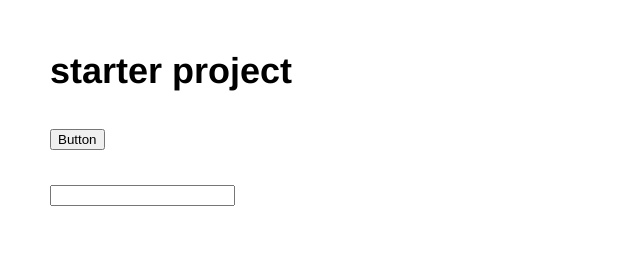
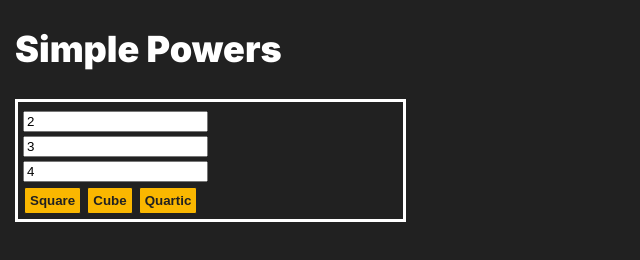
Before and after one commit to Kelley-rosa/HW3, a plain HTML site: page index.html in a window 1280 px wide. Shown: the whole page, without its empty margins (0-640 px from the left). Drawn offline with Linux system fonts and the light colour scheme.

Commit message:
added code per hw3 instructions

```diff
--- a/index.html
+++ b/index.html
@@ -1,23 +1,23 @@
 <!DOCTYPE html>
 <html>
-
     <head>
         <meta charset="utf-8">
-    <title>starter code</title>
+        <title>HW3</title>
+
         <link rel="stylesheet" type="text/css" href="site.css">
     </head>
+    <body>
+        <h1>Simple Powers</h1>
+        <div class="main">
+            <input type="text" val="" id="textbox1"><br>
+            <input type="text" val="" id="textbox2"><br>
+            <input type="text" val="" id="textbox3"><br>
 
-<body>
-<h2>starter project</h2>
-
-<button type="button" id="button1">Button</button>
-<div>
-    <br />
-    <input type="text" val="starting value" text="hello" id="textbox1" />
-    <br />
+            <button type="button" id="button1" onclick="squared()">Square</button>
+            <button type="button" id="button2">Cube</button>
+            <button type="button" id="button3">Quartic</button><br>
         </div>
 
         <script src="main.js"></script>
     </body>
-
 </html>
--- a/main.js
+++ b/main.js
@@ -1,7 +1,67 @@
+let origArray = [2,3,4];
+
 document.addEventListener("DOMContentLoaded", function (event) {
 
-    document.getElementById("button1").addEventListener("click", function () {
+    /**** INITIAL TEXTBOX POPULATION ****/
+    document.getElementById("textbox1").value = origArray[0];
+    document.getElementById("textbox2").value = origArray[1];
+    document.getElementById("textbox3").value = origArray[2];
+    console.log("After DOM Successful");
 
-        document.getElementById("textbox1").value = "success";
+
+    /**** BUTTON 2 ANONYMOUS FUNTION ****/
+    document.getElementById("button2").addEventListener("click", function () {
+
+        // Populate Motified Funcation
+        let cubedArray = origArray.map(function(number){
+            return number * number * number;
+        });
+
+        // Display Motified Funcation
+        document.getElementById("textbox1").value = cubedArray[0];
+        document.getElementById("textbox2").value = cubedArray[1];
+        document.getElementById("textbox3").value = cubedArray[2];
+
+        //Console Log Success
+        console.log("Button 2 (Cubed) Successful");
     });
+
+    /**** BUTTON 3 CALLING NAMED FUNTION ****/
+    document.getElementById("button3").addEventListener("click", quartic);
+
 });
+
+
+/**** BUTTON 1 ONCLICK FUNTION ****/
+function squared() {
+
+    // Populate Motified Funcation
+    let squaredArray = origArray.map(function(number){
+        return number * number;
+    });
+
+    // Display Motified Funcation
+    document.getElementById("textbox1").value = squaredArray[0];
+    document.getElementById("textbox2").value = squaredArray[1];
+    document.getElementById("textbox3").value = squaredArray[2];
+
+    //Console Log Success
+    console.log("Button 1 (Squared) Successful");
+  }
+
+/**** BUTTON 3 QUARTIC FUNTION ****/
+function quartic() {
+
+    // Populate Motified Funcation
+    let quarticArray = origArray.map(function(number){
+        return number * number * number * number;
+    });
+
+    // Display Motified Funcation
+    document.getElementById("textbox1").value = quarticArray[0];
+    document.getElementById("textbox2").value = quarticArray[1];
+    document.getElementById("textbox3").value = quarticArray[2];
+
+    //Console Log Success
+    console.log("Button 3 (Quartic) Successful");
+  }
--- a/site.css
+++ b/site.css
@@ -1,5 +1,38 @@
- body {
-    margin: 50px;
-    font-family: Helvetica, sans-serif;
-    font-size: 150%;
-}
+@import url('https://fonts.googleapis.com/css2?family=Inter:wght@300;900&display=swap');
+
+body {
+    font-family: 'Inter', sans-serif;
+    font-size: large;
+    background-color: #212121;
+    color: #ffffff;
+    font-weight: 300;
+    padding: 0px 10px;
+    line-height: 1.4;
+    margin: 5px; }
+
+h1 {
+    font-weight: 900; }
+
+.main {
+    padding: 5px;
+    border: 3px solid #ffffff;
+    max-width: 30%; }
+
+.input {
+    position: relative; }
+
+button {
+    color: #212121;
+    padding: 5px;
+    background: #fab700;
+    border: 1px solid #212121;
+    border-radius: 2px;
+    font-weight: 900;
+    margin-left: 1px;
+    margin-top: 5px; }
+
+button:hover {
+    color: #fab700;
+    padding: 5px;
+    background: #212121;
+    border: 1px solid #fab700; }
```
Lines whose indentation alone changed are shown as unchanged.
